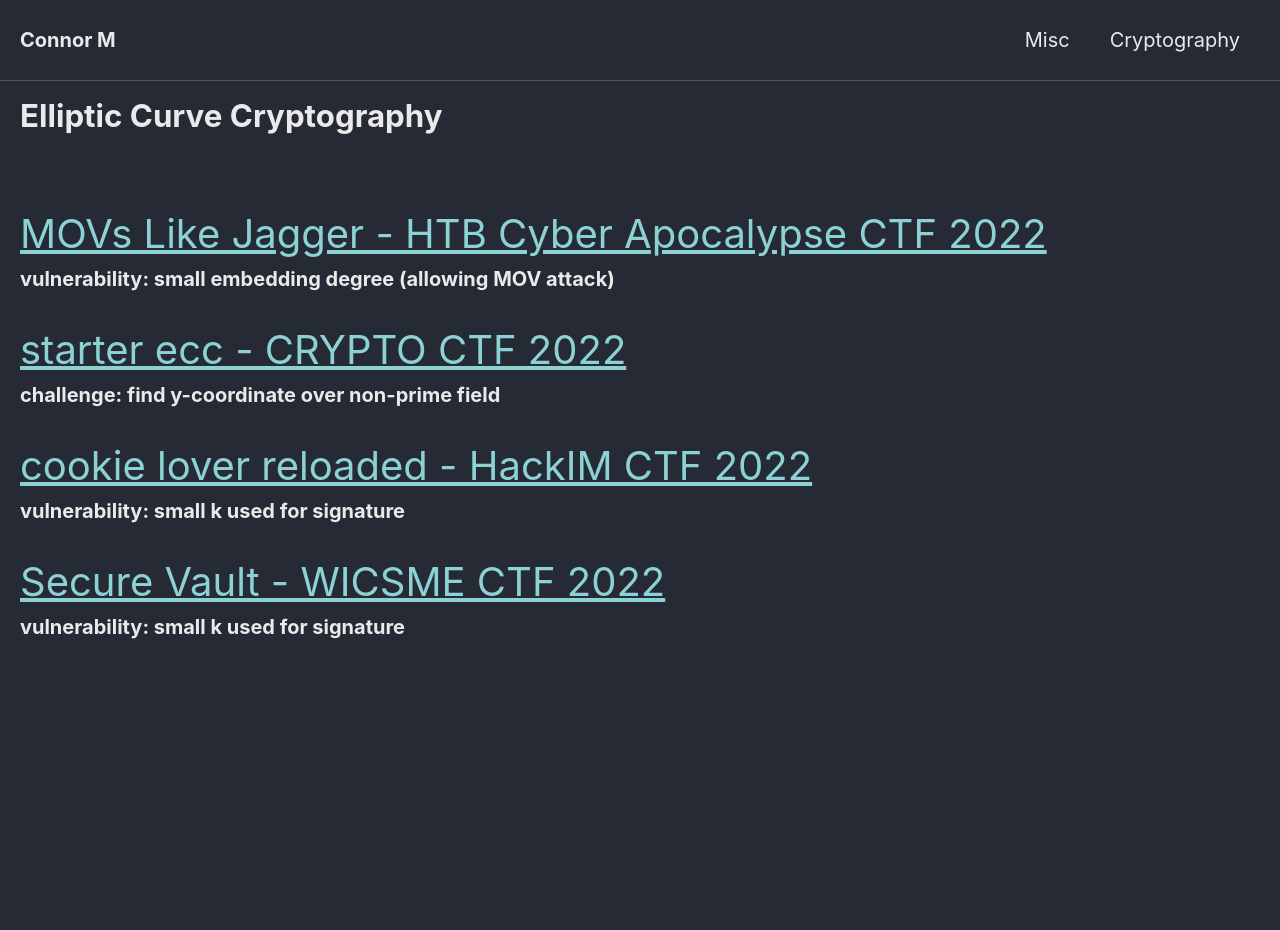
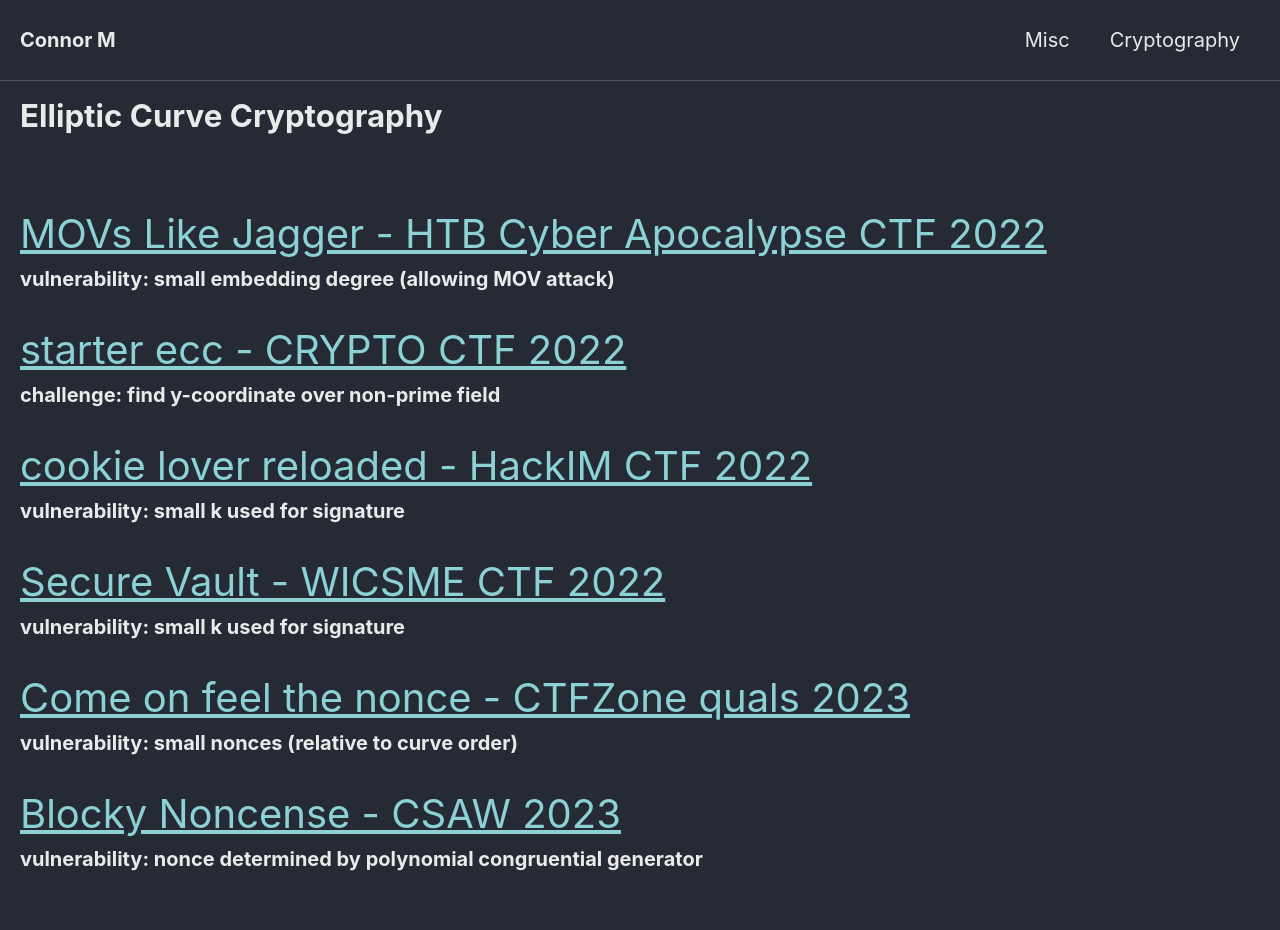
Before and after one commit to Connor-McCartney/Connor-McCartney.github.io, a Jekyll site: the page built from _pages/cryptography/ecc/ecc.md, in a window 1280 px wide. Built offline with Jekyll 4.4.1, drawn with Linux system fonts in a browser that asks for light colours; cached includes are drawn as plain includes; before the commit the page ends 900 px from its top, so only the background shows below that.

Commit message:
Update ecc.md

```diff
--- a/_pages/cryptography/ecc/ecc.md
+++ b/_pages/cryptography/ecc/ecc.md
@@ -20,3 +20,11 @@ __vulnerability: small k used for signature__
 
 <span style="font-size:2em;">   [Secure Vault - WICSME CTF 2022](/cryptography/ecc/Secure-Vault-WICSME-CTF-2022)       </span> <br>
 __vulnerability: small k used for signature__
+
+
+<span style="font-size:2em;">   [Come on feel the nonce - CTFZone quals 2023](/cryptography/ecc/Come-on-feel-the-nonce-CTFZone-quals-2023)       </span> <br>
+__vulnerability: small nonces (relative to curve order)__
+
+
+<span style="font-size:2em;">   [Blocky Noncense - CSAW 2023](/cryptography/ecc/Blocky-Noncense-CSAW-2023)       </span> <br>
+__vulnerability: nonce determined by polynomial congruential generator__
```
